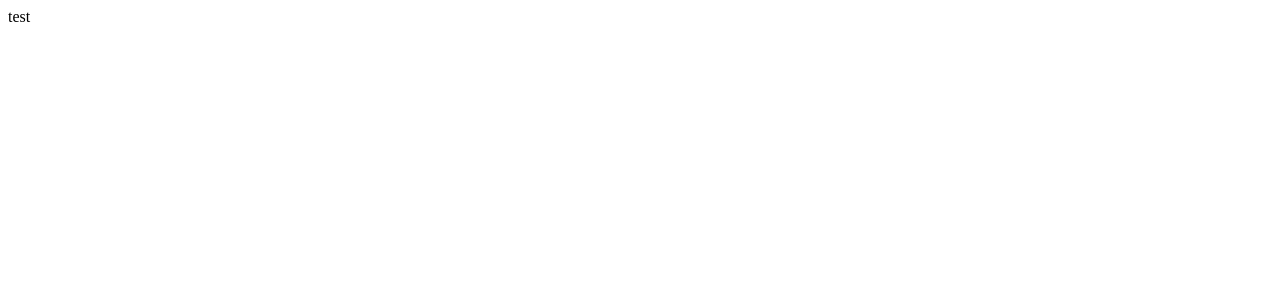
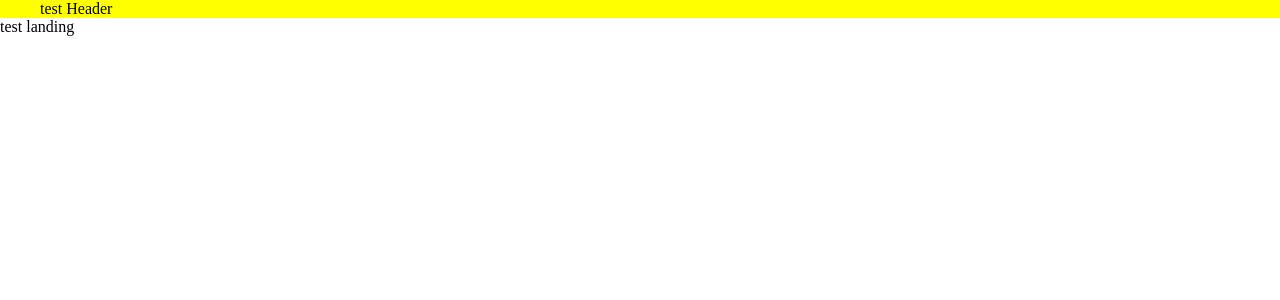
Before and after one commit to DaniilRalf/vlasmatica-FRONTEND, a React (Create React App) app: page /main in a window 1280 px wide. Shown: the top 300 px of the page. Built offline with nearby package versions, Linux system fonts and the light colour scheme.

Commit message:
add components add css

```diff
--- a/src/App.tsx
+++ b/src/App.tsx
@@ -1,9 +1,33 @@
+import { useEffect } from "react";
+import { Route, Routes, useNavigate } from "react-router-dom";
+import Admin from "./pages/admin/Admin";
+import Client from "./pages/client/Client";
+import Landing from "./pages/landing/Landing";
+import { CheckAuthSevice } from "./services/CheckAuthService";
 
 
 function App() {
+
+  // NAVIGATION--------------------------------------------------
+    const navigate = useNavigate();
+    useEffect(() => {
+      async function getToken() {
+        let token = await CheckAuthSevice()
+        if (token){
+          navigate("/main");
+        }
+      };
+      getToken();
+    }, []);
+  // NAVIGATION--------------------------------------------------
+
   return (
     <div>
-      test
+      <Routes>
+            <Route path="/main" element={<Landing />}></Route>
+            <Route path="/admin" element={<Admin />}></Route>
+            <Route path="/client" element={<Client />}></Route>
+        </Routes>
     </div>
   );
 }
--- /dev/null
+++ b/src/assets/css/_variables.css
@@ -0,0 +1,10 @@
+:root{
+
+    /* SIZE================================= */
+    --container-widht: 1200px;
+    /* SIZE================================= */
+
+    /* COLOR================================ */
+    /* COLOR================================ */
+
+}
--- /dev/null
+++ b/src/assets/css/index.css
@@ -0,0 +1,12 @@
+@import './_variables.css';
+
+*{
+    margin: 0;
+    padding: 0;
+    box-sizing: border-box;
+}
+
+.container{
+    width: var(--container-widht);
+    margin: auto;
+}
--- /dev/null
+++ b/src/components/Header.module.css
@@ -0,0 +1,3 @@
+.header{
+    background-color: yellow;
+}
--- /dev/null
+++ b/src/components/Header.tsx
@@ -0,0 +1,14 @@
+import '../assets/css/index.css'
+import style from './Header.module.css';
+
+function Header(){
+
+    return(
+        <div className={style.header}>
+            <div className="container">
+                test Header
+            </div>
+        </div>
+    )
+}
+export default Header;
--- a/src/index.tsx
+++ b/src/index.tsx
@@ -2,7 +2,7 @@ import React from 'react';
 import ReactDOM from 'react-dom/client';
 import App from './App';
 
-import {store} from "./store/store";    //transfer data stored in a common workspace
+// import {store} from "./store/store";    //transfer data stored in a common workspace
 import {Provider} from "react-redux";
 import { BrowserRouter } from "react-router-dom";
 
@@ -12,10 +12,10 @@ const root = ReactDOM.createRoot(
 );
 root.render(
   <BrowserRouter>
-              <Provider store={store}>
-                  <App />
-              </Provider>
-            </BrowserRouter>
+    {/* <Provider store={store}> */}
+        <App />
+    {/* </Provider> */}
+  </BrowserRouter>
 
 
 
--- /dev/null
+++ b/src/pages/admin/Admin.tsx
@@ -0,0 +1,10 @@
+
+function Admin(){
+
+    return(
+        <div className="">
+            test Admin
+        </div>
+    )
+}
+export default Admin;
--- /dev/null
+++ b/src/pages/client/Client.tsx
@@ -0,0 +1,12 @@
+
+
+
+function Client(){
+
+    return(
+        <div className="">
+            test Client
+        </div>
+    )
+}
+export default Client;
--- /dev/null
+++ b/src/pages/landing/Landing.tsx
@@ -0,0 +1,13 @@
+import '../../assets/css/index.css';
+import Header from '../../components/Header';
+
+function Landing(){
+
+    return(
+        <div>
+            <Header></Header>
+            test landing
+        </div>
+    )
+}
+export default Landing;
--- /dev/null
+++ b/src/services/CheckAuthService.ts
@@ -0,0 +1,7 @@
+
+export function CheckAuthSevice(): any {
+    let token: boolean;
+    return setTimeout(() => {
+        token = true;
+    }, 1000)
+}
--- a/src/store/store.ts
+++ b/src/store/store.ts
@@ -1,5 +1,5 @@
 import {configureStore} from "@reduxjs/toolkit";
 
-export const store = configureStore({
-    reducer: {},
-})
+// export const store = configureStore({
+//     reducer: {},
+// })
```
